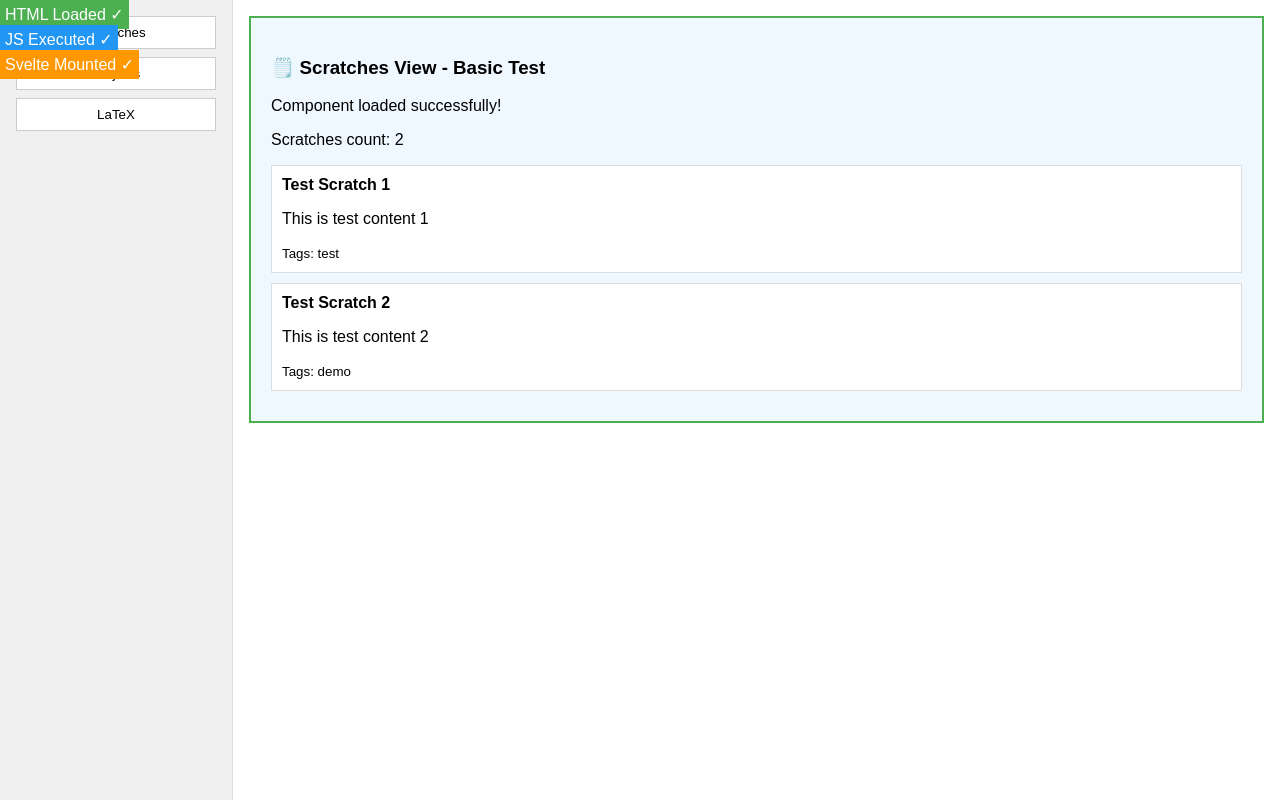
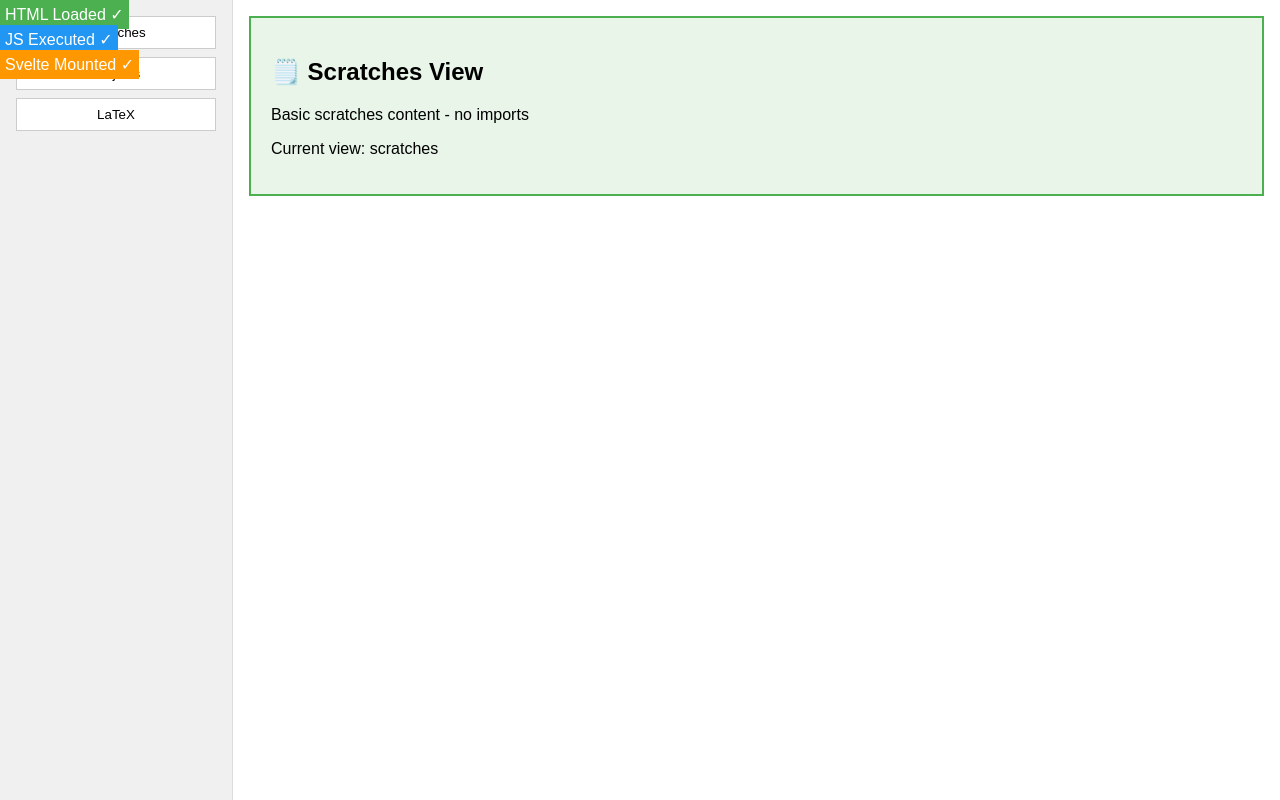
Before and after one commit to dekritpn/tarsius, a Svelte app in the folder tarsius-tauri/frontend/: page / in a window 1280 px wide. Built offline with nearby package versions, Linux system fonts and the light colour scheme.

Commit message:
Test basic Svelte mounting without any component imports
- Removed ScratchesView and ProjectsView imports
- Added basic HTML content for each view
- If orange 'Svelte Mounted ✓' shows, issue is with imported components
- If red 'Svelte Failed ✗' still shows, issue is with basic Svelte setup

```diff
--- a/tarsius-tauri/frontend/src/App.svelte
+++ b/tarsius-tauri/frontend/src/App.svelte
@@ -1,11 +1,11 @@
 <script>
-  // Import both views with conditional loading
-  import ScratchesView from './ScratchesView.svelte';
-  import ProjectsView from './ProjectsView.svelte';
+  // Temporarily remove all imports to test basic Svelte mounting
+  // import ScratchesView from './ScratchesView.svelte';
+  // import ProjectsView from './ProjectsView.svelte';
 
   let currentView = 'scratches';
 
-  console.log('App.svelte script loaded - testing ScratchesView import');
+  console.log('App.svelte script loaded - testing basic mounting without imports');
 
   function switchView(view) {
     console.log('Switching view to:', view);
@@ -13,7 +13,7 @@
   }
 
   // Debug: Show that component mounted
-  console.log('App.svelte component created');
+  console.log('App.svelte component created successfully');
 </script>
 
 <main>
@@ -26,12 +26,20 @@
   </aside>
    <section>
       {#if currentView === 'scratches'}
-        <ScratchesView />
+        <div style="padding: 20px; background: #e8f5e8; border: 2px solid #4CAF50;">
+          <h2>🗒️ Scratches View</h2>
+          <p>Basic scratches content - no imports</p>
+          <p>Current view: {currentView}</p>
+        </div>
       {:else if currentView === 'projects'}
-        <ProjectsView />
+        <div style="padding: 20px; background: #e3f2fd; border: 2px solid #2196F3;">
+          <h2>📁 Projects View</h2>
+          <p>Basic projects content - no imports</p>
+          <p>Current view: {currentView}</p>
+        </div>
       {:else if currentView === 'latex'}
         <h1>LaTeX</h1>
-        <p>LaTeX view</p>
+        <p>LaTeX view - no imports</p>
       {/if}
    </section>
 </main>
```
